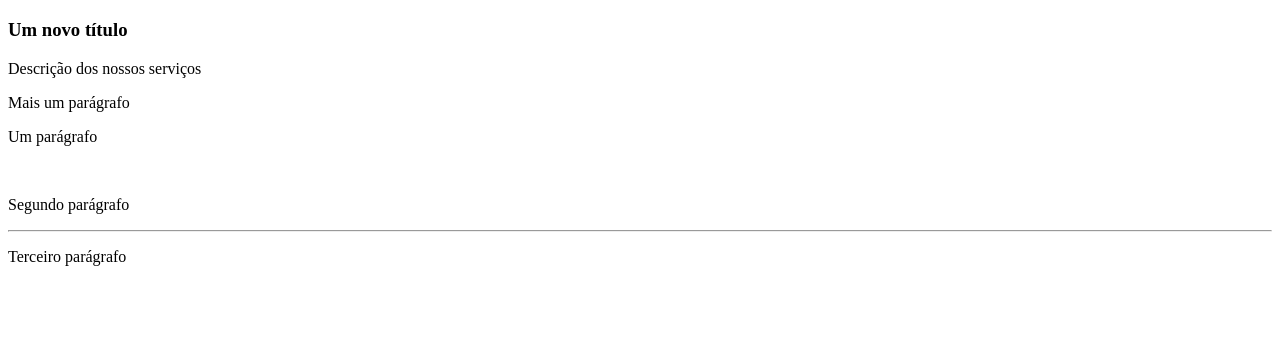
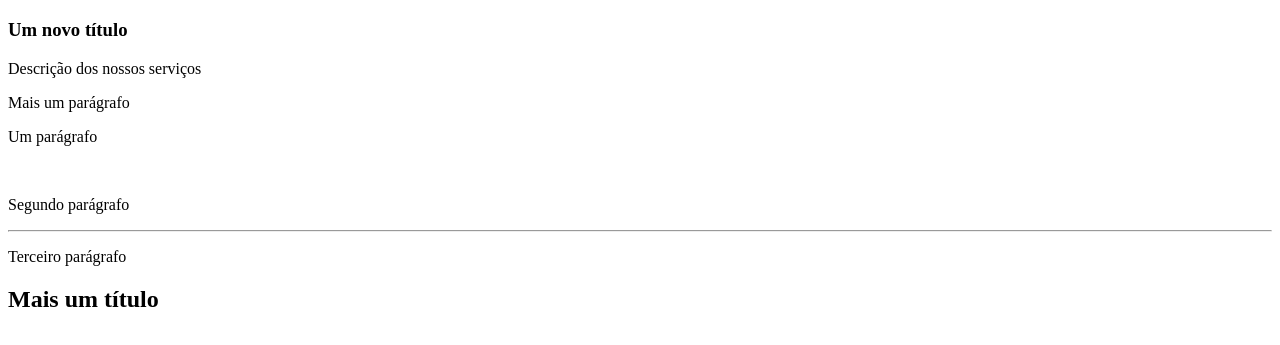
Before and after one commit to samueljdev/formacao-front-end, a plain HTML site: page 1-HTML/index.html in a window 1280 px wide. Shown: the part 61-406 px from the top of the page. Drawn offline with Linux system fonts and the light colour scheme.

Commit message:
04-comentários

```diff
--- a/1-HTML/index.html
+++ b/1-HTML/index.html
@@ -23,6 +23,11 @@
     <hr />
     <p>Terceiro parágrafo</p>
 
+    <!-- 4 - comentários -->
+    <!-- Este é um comentário -->
+    <h2>Mais um título</h2>
+    <!-- Outro comentário -->
+
 </body>
 
 </html>
```
